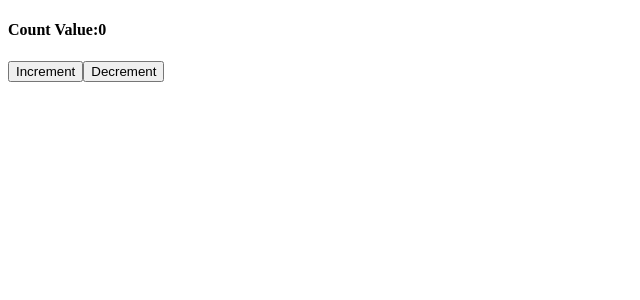
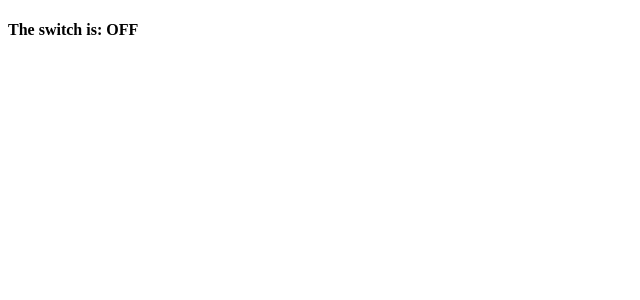
Before and after one commit to Sivakumar-U/UI_Learnings, a React (Vite) app: page / in a window 1280 px wide. Shown: the top 300 px of the page, without its empty margins (0-640 px from the left). Built offline with nearby package versions, Linux system fonts and the light colour scheme.

Commit message:
[Siva]Added: Toggle Switch program using useState hook in functional Component.

```diff
--- a/src/App.jsx
+++ b/src/App.jsx
@@ -1,10 +1,10 @@
 import React from 'react';
-import FunctionalCounter2 from './FunctionalCounter2';
+import ToggleSwitch from './ToggleSwitch';
 
 const App = () => {
   return (
     <div>
-      <FunctionalCounter2/>
+      <ToggleSwitch/>
     </div>
   );
 };
--- /dev/null
+++ b/src/ToggleSwitch.jsx
@@ -0,0 +1,12 @@
+import React, { useState } from 'react'
+
+function ToggleSwitch() {
+    const[isOn,setIsOn]=useState(false); /* here, we set switch as OFF by giving useState value as false */
+  return (
+    <div>
+      <h4>The switch is: {isOn?'ON':'OFF'}</h4> {/*used lambda expression */}
+    </div>
+  )
+}
+
+export default ToggleSwitch
```
